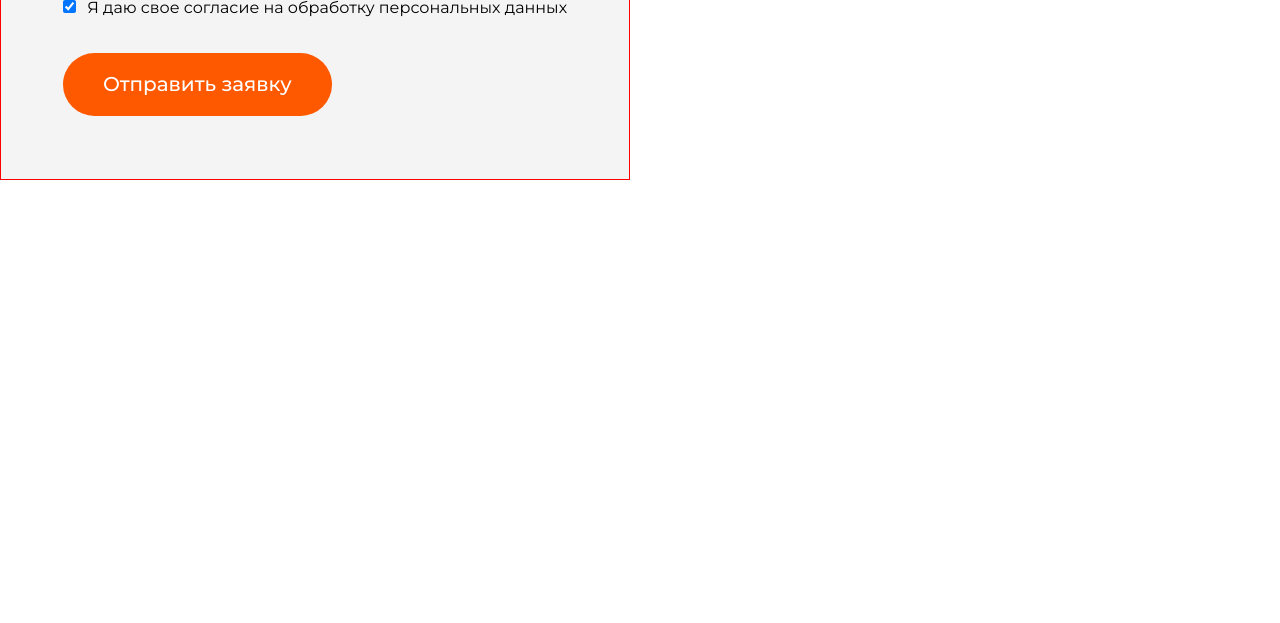
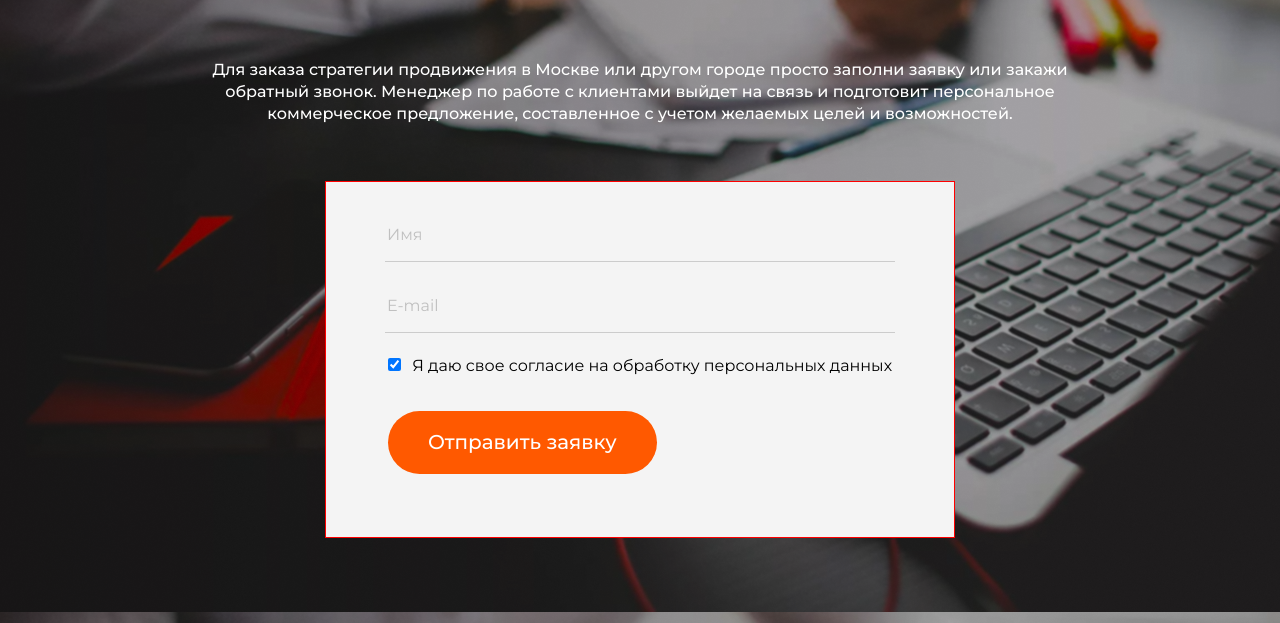
Before and after one commit to HayderRepo/domsaitov, a plain HTML site: page index.html in a window 1280 px wide. Shown: the part 177-800 px from the top of the page. Drawn offline with Linux system fonts and the light colour scheme.

Commit message:
create the fom-section.

```diff
--- a/css/styles.css
+++ b/css/styles.css
@@ -875,7 +875,7 @@ ul.tab-header {
   height: 258px;
   padding: 22px 70px 0 0;
 }
-/* foram */
+/* form */
 .main-form {
   /* !don forget to romove this lines */
 
@@ -912,3 +912,34 @@ height: 357px;
 .checkbox:first-child {
   margin-right: 7px;
 }
+
+/* form section */
+.form-section{
+  background-image: url('../images/form__background.png');
+  width: 100vw;
+  height: 100vh;
+  display: flex;
+  flex-direction: column;
+  align-items: center;
+  justify-content: center;
+  gap: 40px;
+
+
+}
+.form__title ,.form__text{
+  color: var(--color-white);
+  width: 908px;
+  text-align: center;
+}
+.form__text{
+  font-weight: 500;
+font-size: 16px;
+line-height: 22px;
+width: 906px;
+}
+.form-text__container{
+  display: flex;
+  flex-direction: column;
+  align-items: center;
+  justify-content: center;
+}
--- a/index.html
+++ b/index.html
@@ -15,7 +15,17 @@
     <link rel="stylesheet" href="css/styles.css" />
   </head>
   <body>
-    <form class="main-form" action="# ">
+    <section class="form-section">
+      <div class="form-text__container">
+        <h2 class="form__title">Найдем клиентов в Интернете для Вас</h2>
+        <p class="form__text">
+          Для заказа стратегии продвижения в Москве или другом городе просто
+          заполни заявку или закажи обратный звонок. Менеджер по работе с
+          клиентами выйдет на связь и подготовит персональное коммерческое
+          предложение, составленное с учетом желаемых целей и возможностей.
+        </p>
+      </div>
+      <form class="main-form" action="# ">
       <input type="text" id="fname" name="firstname" placeholder="Имя" />
       <input type="text" id="fname" name="firstname" placeholder="E-mail" />
       <label class="checkbox">
@@ -30,6 +40,7 @@
       </label>
 
     </form>
+    </section>
     <!--? javaScript Links -->
     <script src="js/main.js"></script>
   </body>
```
Also changed, not shown: components/form.html (added, +15 -0 lines), images/form__background.png (added).
